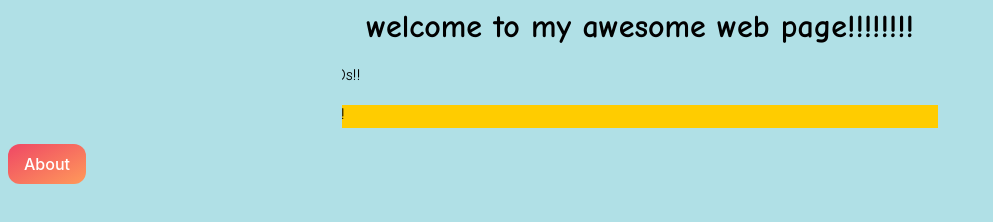
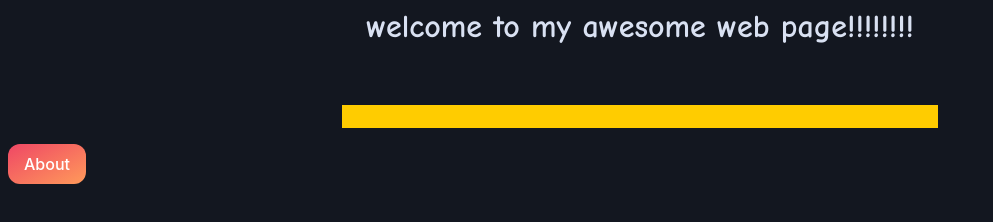
Before and after one commit to this-guy-git/this-guy-git.github.io, a plain HTML site: page index.html in a window 1280 px wide. Shown: the whole page, without its empty margins (0-993 px from the left). Drawn offline with Linux system fonts and the light colour scheme.

Commit message:
Update main.css

```diff
--- a/style/main.css
+++ b/style/main.css
@@ -1,7 +1,19 @@
 
-body {background-color: powderblue; font-family: "Comic Sans MS", "Comic Sans";}
-h1   {color: black font-family: "Comic Sans", "Comic Sans";}
-p    {color: black; font-family: "Comic Sans", "Comic Sans";}
+body {
+  --light: hsl(220, 50%, 90%);
+  --primary: hsl(255, 30%, 55%);
+  --focus: hsl(210, 90%, 50%);
+  --border-color: hsla(0, 0%, 100%, .2);
+  --global-background: hsl(220, 25%, 10%);
+  --background: linear-gradient(to right, hsl(210, 30%, 20%), hsl(255, 30%, 25%));
+  --shadow-1: hsla(236, 50%, 50%, .3);
+  --shadow-2: hsla(236, 50%, 50%, .4);
+
+  font-family: -apple-system, BlinkMacSystemFont, 'Segoe UI', 'Open Sans', sans-serif;
+  color: var(--light);
+  background: var(--global-background);
+}
+
 
 .button {
   background: linear-gradient(to bottom right, #EF4765, #FF9A5A);
```
